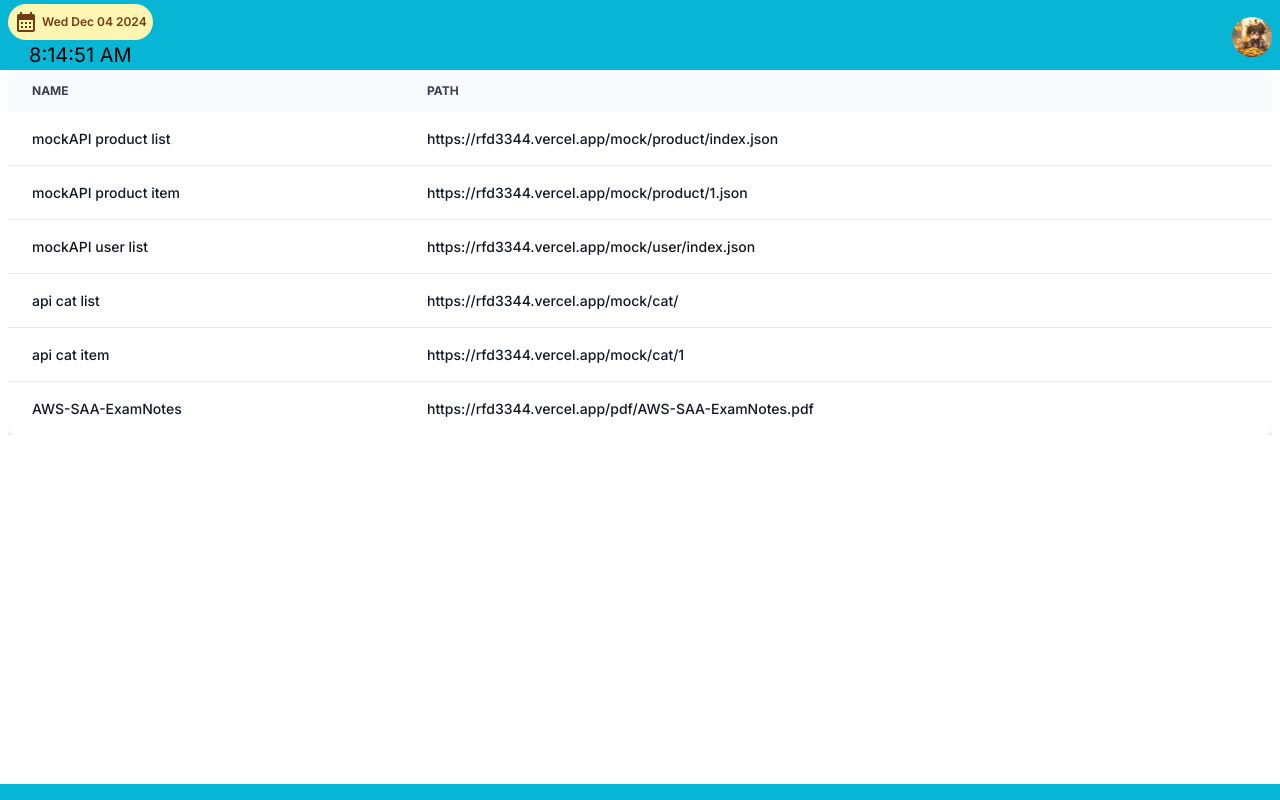
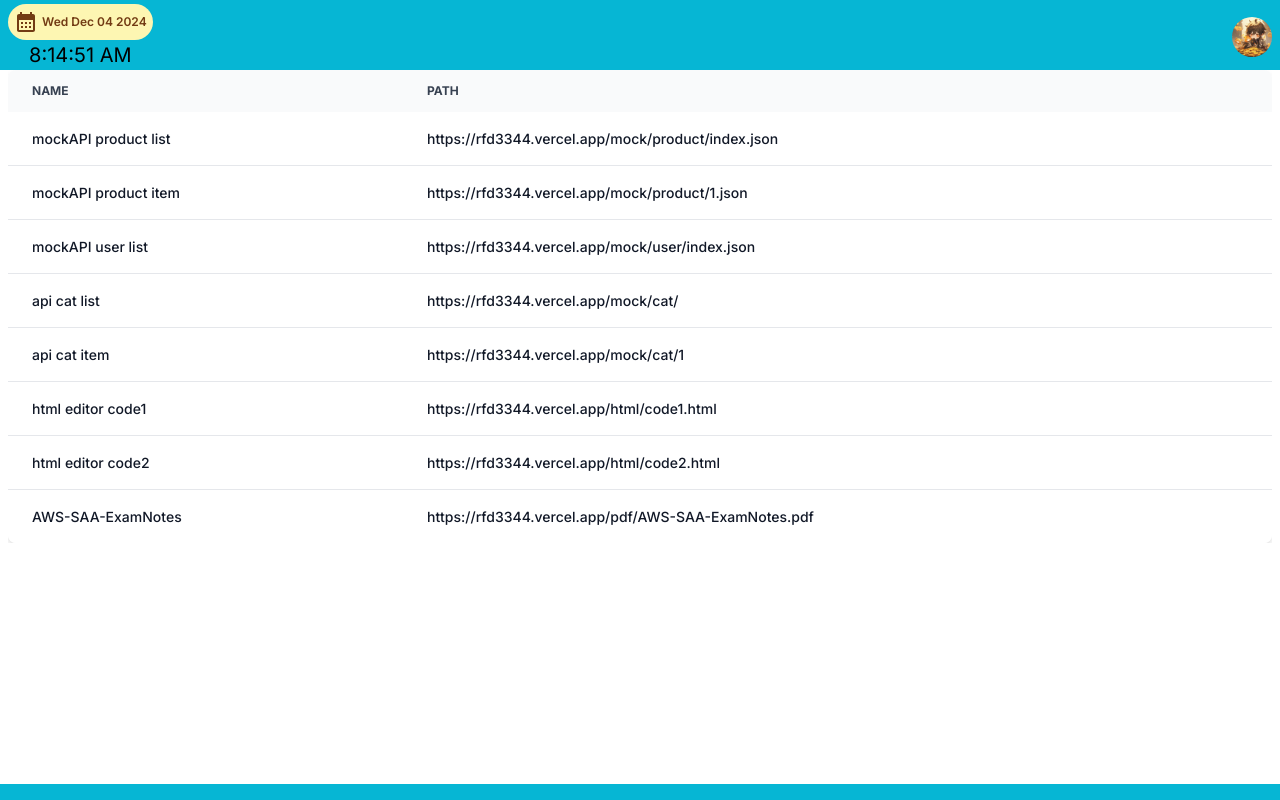
Before and after one commit to rfd3344/vercelJH, a Next.js app: page /resource in a window 1280 px wide. Built offline with nearby package versions, Linux system fonts and the light colour scheme; no server answers.

Commit message:
Update page.tsx

```diff
--- a/src/app/resource/page.tsx
+++ b/src/app/resource/page.tsx
@@ -27,6 +27,14 @@ export default function Page({ }) {
       path: 'https://rfd3344.vercel.app/mock/cat/1',
     },
     {
+      name: 'html editor code1',
+      path: 'https://rfd3344.vercel.app/html/code1.html',
+    },
+    {
+      name: 'html editor code2',
+      path: 'https://rfd3344.vercel.app/html/code2.html',
+    },
+    {
       name: 'AWS-SAA-ExamNotes',
       path: 'https://rfd3344.vercel.app/pdf/AWS-SAA-ExamNotes.pdf',
     },
```
